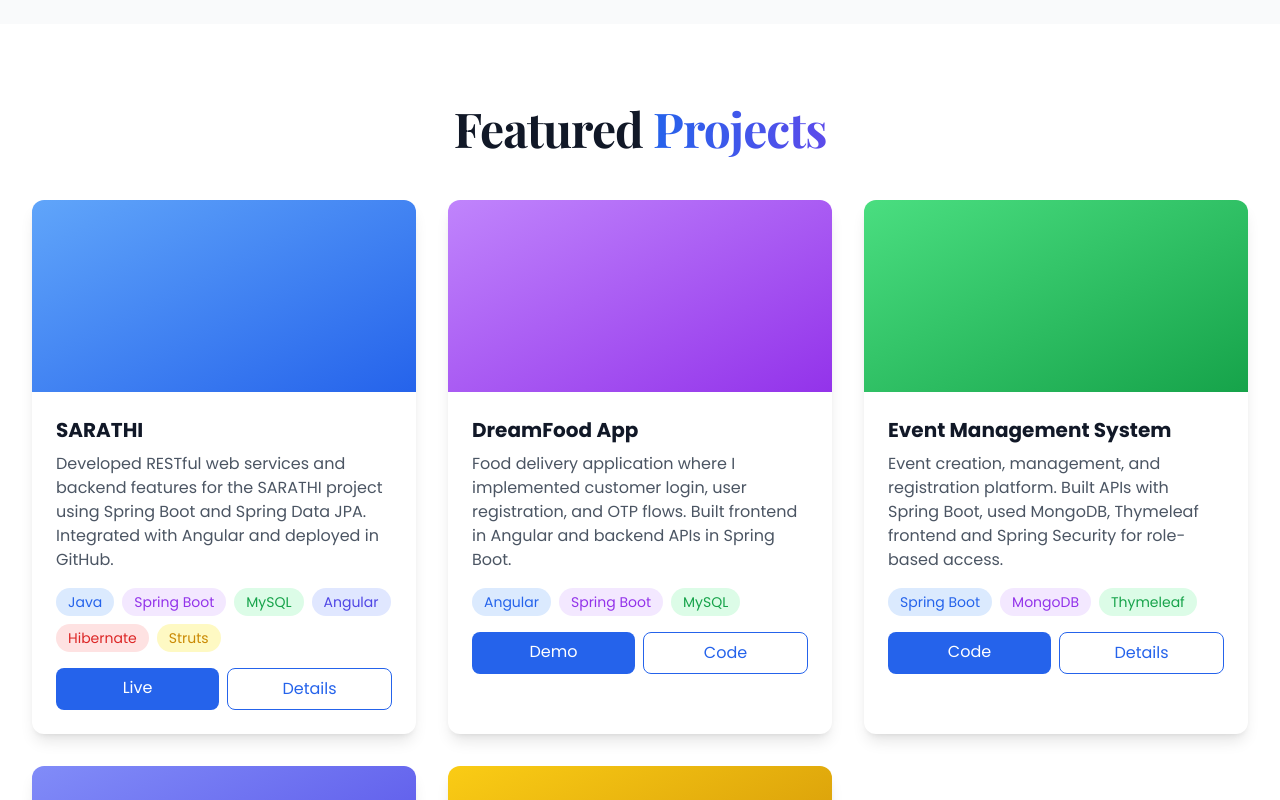
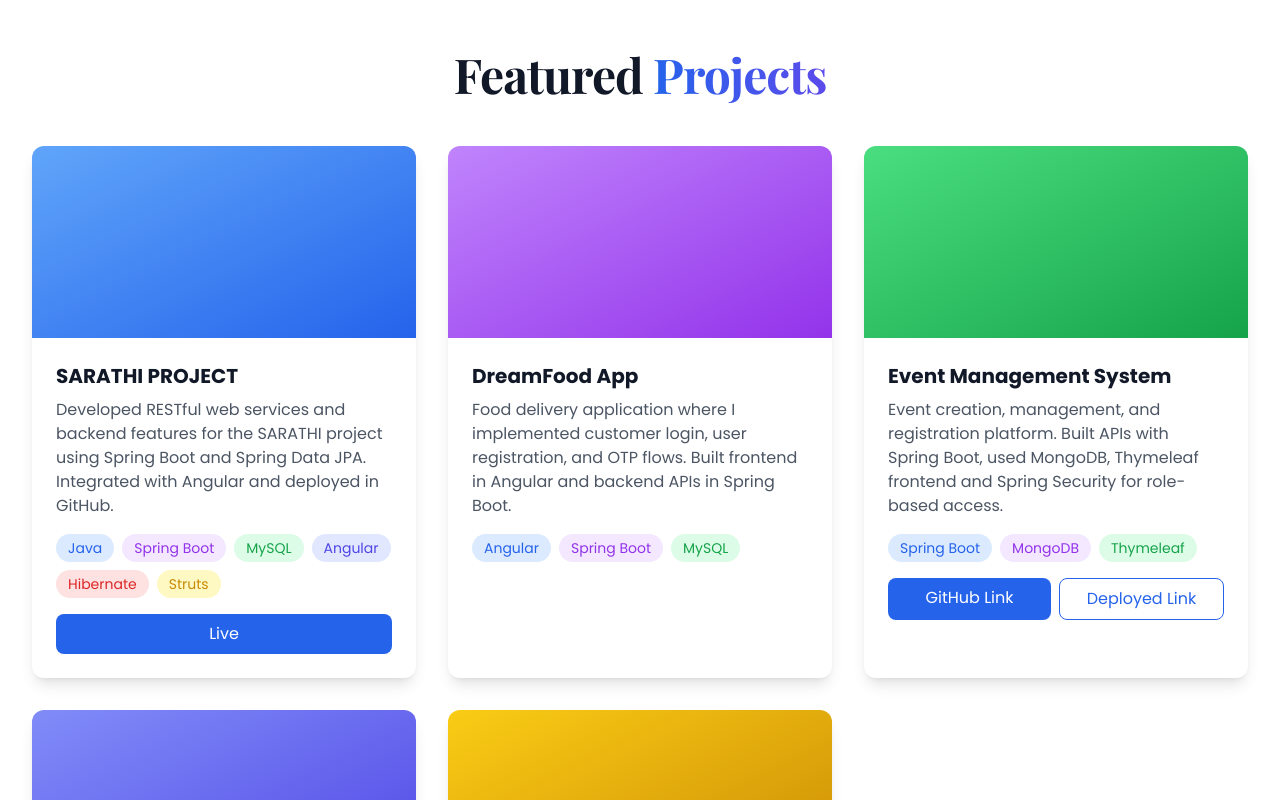
Before and after one commit to satya1607/Portfolio, a plain HTML site: page index.html in a window 1280 px wide. Shown: the part 2000-2800 px from the top of the page. Drawn offline with nearby package versions, Linux system fonts and the light colour scheme.

Commit message:
changes made

```diff
--- a/index.html
+++ b/index.html
@@ -107,26 +107,20 @@
 
     <!-- About Section -->
     <section id="about" class="py-20 bg-white dark:bg-gray-800">
-        <div class="container mx-auto px-4 sm:px-6 lg:px-8">
+        <div class="container mx-auto px-4 sm:px-6 lg:px-8 flex flex-col items-center justify-center min-h-[40vh]">
             <h2 class="text-4xl md:text-5xl font-bold font-playfair text-gray-900 dark:text-white mb-12 text-center">
                 About <span class="bg-gradient-to-r from-blue-600 to-purple-600 bg-clip-text text-transparent">Me</span>
             </h2>
-            <div class="grid md:grid-cols-2 gap-12 items-center">
-                <div class="slide-in-left">
-                    <div class="w-full h-64 md:h-96 bg-gradient-to-br from-blue-400 to-purple-600 rounded-lg shadow-lg"></div>
-                </div>
-                <div class="slide-in-right">
+            <div class="w-full md:w-2/3 lg:w-1/2 text-center slide-in-right">
                 <p class="text-gray-700 dark:text-gray-300 leading-relaxed mb-6 text-lg">
                     As a Java / Fullstack Developer, I have hands-on experience building RESTful web services using Spring Boot and Spring Data JPA, and designing front-end interfaces with Angular. I focus on writing maintainable, testable code and delivering features iteratively in agile teams.
                 </p>
                 <p class="text-gray-700 dark:text-gray-300 leading-relaxed mb-8 text-lg">
                     Key strengths include core Java (multithreading, collections), API design, database integration (DB2, PostgreSQL, MongoDB), and deploying applications on Tomcat.
                 </p>
-                    <div class="flex gap-4">
+                <div class="flex gap-4 justify-center">
                     <a href="https://github.com/satya1607" target="_blank" class="inline-block px-6 py-2 bg-blue-600 text-white rounded-lg hover:bg-blue-700 transition">GitHub</a>
                     <a href="https://linkedin.com/in/priyanka-velagala-a679a4392/" target="_blank" class="inline-block px-6 py-2 bg-blue-400 text-white rounded-lg hover:bg-blue-500 transition">LinkedIn</a>
-
-                    </div>
                 </div>
             </div>
         </div>
@@ -197,7 +191,7 @@
                         <div class="absolute inset-0 group-hover:scale-110 transition-transform duration-300"></div>
                     </div>
                     <div class="p-6">
-                        <h3 class="text-xl font-bold text-gray-900 dark:text-white mb-2">SARATHI</h3>
+                        <h3 class="text-xl font-bold text-gray-900 dark:text-white mb-2">SARATHI PROJECT</h3>
                         <p class="text-gray-600 dark:text-gray-300 mb-4">Developed RESTful web services and backend features for the SARATHI project using Spring Boot and Spring Data JPA. Integrated with Angular and deployed in GitHub.</p>
                         <div class="flex flex-wrap gap-2 mb-4">
                             <span class="px-3 py-1 bg-blue-100 dark:bg-blue-900 text-blue-600 dark:text-blue-300 rounded-full text-sm">Java</span>
@@ -209,7 +203,7 @@
                         </div>
                         <div class="flex gap-2">
                             <a href="https://sarathi.parivahan.gov.in/sarathiservice/" target="_blank" class="flex-1 px-4 py-2 bg-blue-600 text-white text-center rounded-lg hover:bg-blue-700 transition">Live</a>
-                            <a href="#" class="flex-1 px-4 py-2 border border-blue-600 text-blue-600 dark:text-blue-400 text-center rounded-lg hover:bg-blue-50 dark:hover:bg-gray-600 transition">Details</a>
+
                         </div>
                     </div>
                 </div>
@@ -227,10 +221,10 @@
                             <span class="px-3 py-1 bg-purple-100 dark:bg-purple-900 text-purple-600 dark:text-purple-300 rounded-full text-sm">Spring Boot</span>
                             <span class="px-3 py-1 bg-green-100 dark:bg-green-900 text-green-600 dark:text-green-300 rounded-full text-sm">MySQL</span>
                         </div>
-                        <div class="flex gap-2">
-                            <a href="#" class="flex-1 px-4 py-2 bg-blue-600 text-white text-center rounded-lg hover:bg-blue-700 transition">Demo</a>
-                            <a href="#" class="flex-1 px-4 py-2 border border-blue-600 text-blue-600 dark:text-blue-400 text-center rounded-lg hover:bg-blue-50 dark:hover:bg-gray-600 transition">Code</a>
-                        </div>
+                        <!-- <div class="flex gap-2">
+                            <a href="#" class="flex-1 px-4 py-2 bg-blue-600 text-white text-center rounded-lg hover:bg-blue-700 transition">GitHub Link</a>
+                            <a href="#" class="flex-1 px-4 py-2 border border-blue-600 text-blue-600 dark:text-blue-400 text-center rounded-lg hover:bg-blue-50 dark:hover:bg-gray-600 transition">Deployed Link</a>
+                        </div> -->
                     </div>
                 </div>
 
@@ -248,8 +242,8 @@
                             <span class="px-3 py-1 bg-green-100 dark:bg-green-900 text-green-600 dark:text-green-300 rounded-full text-sm">Thymeleaf</span>
                         </div>
                         <div class="flex gap-2">
-                            <a href="https://github.com/satya1607/eventmanagementsystem" target="_blank" class="flex-1 px-4 py-2 bg-blue-600 text-white text-center rounded-lg hover:bg-blue-700 transition">Code</a>
-                            <a href="#" class="flex-1 px-4 py-2 border border-blue-600 text-blue-600 dark:text-blue-400 text-center rounded-lg hover:bg-blue-50 dark:hover:bg-gray-600 transition">Details</a>
+                            <a href="https://github.com/satya1607/eventmanagementsystem" target="_blank" class="flex-1 px-4 py-2 bg-blue-600 text-white text-center rounded-lg hover:bg-blue-700 transition">GitHub Link</a>
+                            <a href="https://eventmanagementsystem-ve8f.onrender.com/login" target="_blank" class="flex-1 px-4 py-2 border border-blue-600 text-blue-600 dark:text-blue-400 text-center rounded-lg hover:bg-blue-50 dark:hover:bg-gray-600 transition">Deployed Link</a>
                         </div>
                     </div>
                 </div>
@@ -268,8 +262,8 @@
                             <span class="px-3 py-1 bg-purple-100 dark:bg-purple-900 text-purple-600 dark:text-purple-300 rounded-full text-sm">Thymeleaf</span>
                         </div>
                         <div class="flex gap-2">
-                            <a href="https://github.com/satya1607/onlinequizapplication" target="_blank" class="flex-1 px-4 py-2 bg-blue-600 text-white text-center rounded-lg hover:bg-blue-700 transition">Code</a>
-                            <a href="#" class="flex-1 px-4 py-2 border border-blue-600 text-blue-600 dark:text-blue-400 text-center rounded-lg hover:bg-blue-50 dark:hover:bg-gray-600 transition">Details</a>
+                            <a href="https://github.com/satya1607/onlinequizapplication" target="_blank" class="flex-1 px-4 py-2 bg-blue-600 text-white text-center rounded-lg hover:bg-blue-700 transition">GitHub Link</a>
+                            <a href="https://onlinequizapplication-2-70g9.onrender.com/login" target="_blank" class="flex-1 px-4 py-2 border border-blue-600 text-blue-600 dark:text-blue-400 text-center rounded-lg hover:bg-blue-50 dark:hover:bg-gray-600 transition">Deployed Link</a>
                         </div>
                     </div>
                 </div>
@@ -288,8 +282,8 @@
                             <span class="px-3 py-1 bg-green-100 dark:bg-green-900 text-green-600 dark:text-green-300 rounded-full text-sm">MongoDB</span>
                         </div>
                         <div class="flex gap-2">
-                            <a href="https://github.com/satya1607/realestateproject" target="_blank" class="flex-1 px-4 py-2 bg-blue-600 text-white text-center rounded-lg hover:bg-blue-700 transition">Code</a>
-                            <a href="#" class="flex-1 px-4 py-2 border border-blue-600 text-blue-600 dark:text-blue-400 text-center rounded-lg hover:bg-blue-50 dark:hover:bg-gray-600 transition">Details</a>
+                            <a href="https://github.com/satya1607/realestateproject" target="_blank" class="flex-1 px-4 py-2 bg-blue-600 text-white text-center rounded-lg hover:bg-blue-700 transition">GitHub Link</a>
+                            <a href="https://realestateproject-y9fm.onrender.com/login" class="flex-1 px-4 py-2 border border-blue-600 text-blue-600 dark:text-blue-400 text-center rounded-lg hover:bg-blue-50 dark:hover:bg-gray-600 transition">Deployed Link</a>
                         </div>
                     </div>
                 </div>
```
Also changed, not shown: assets/img/profile-placeholder.txt (added). Lines whose indentation alone changed are shown as unchanged.
